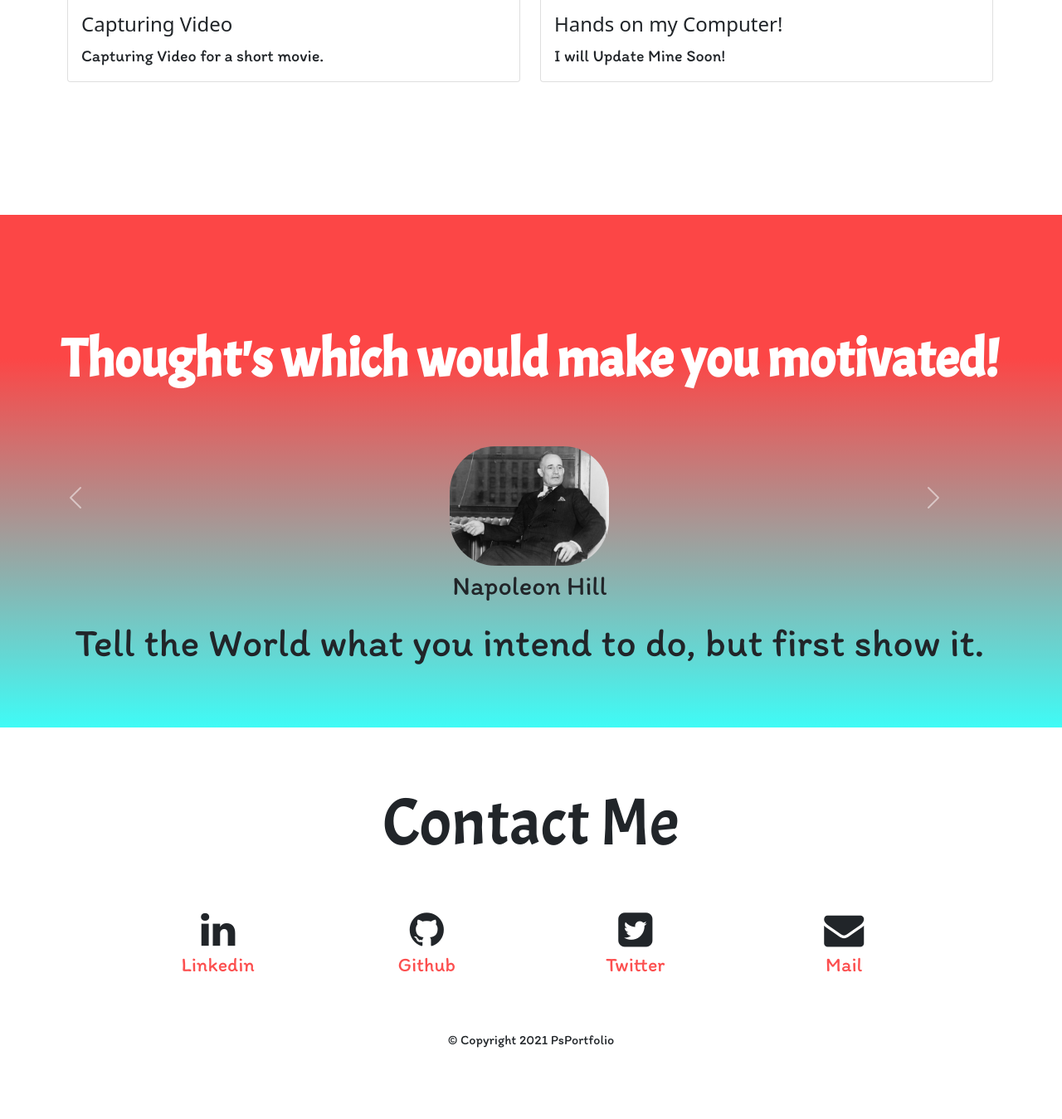
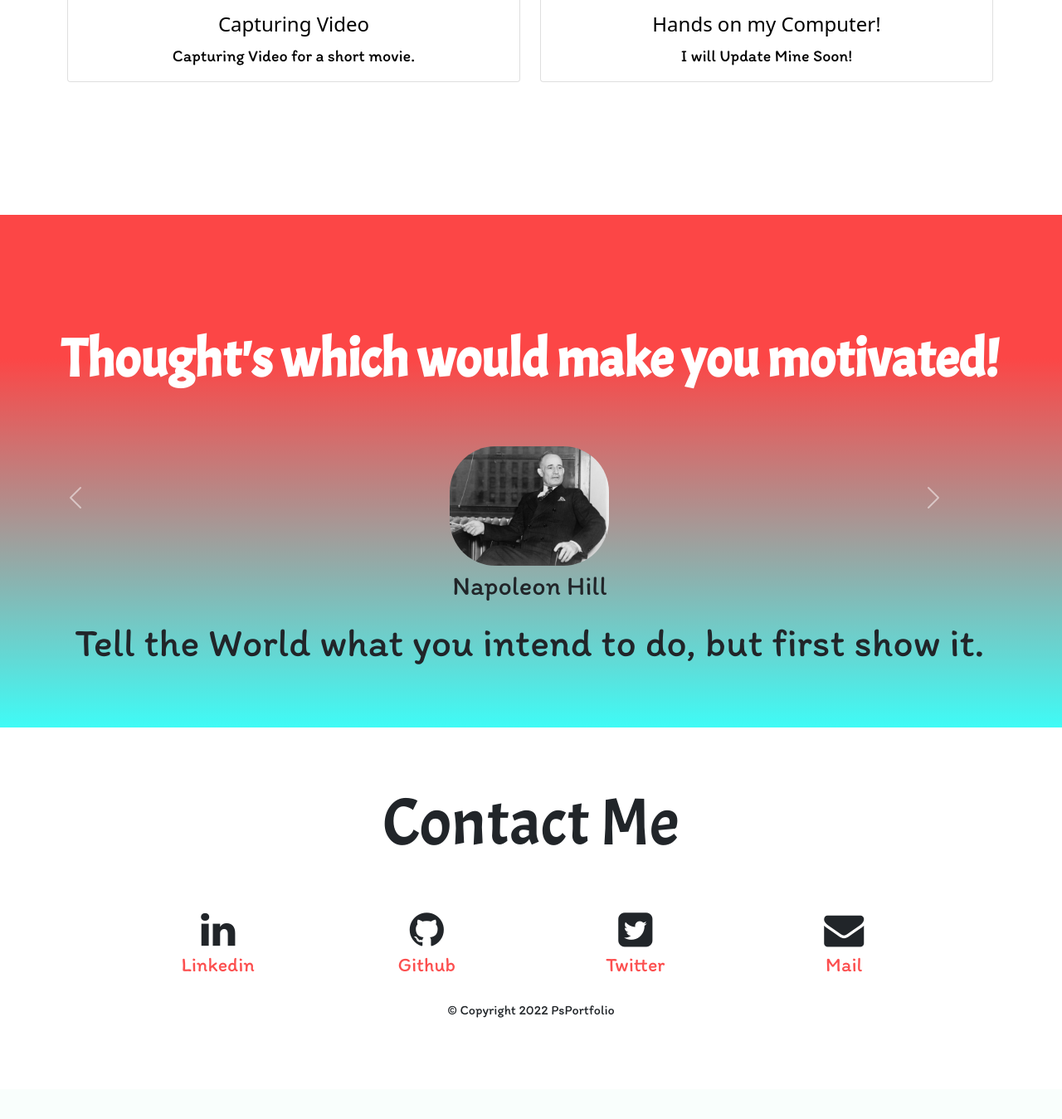
Before and after one commit to PoorneshShiva/Portfolio, a Flask app: page / in a window 1280 px wide. Shown: the part 1828-3177 px from the top of the page at 83% size. After the commit the page ends 3055 px from the top, so only its background shows below. Run offline with Flask 2, Linux system fonts and the light colour scheme; some libraries are stand-ins or nearby versions; some web fonts are replaced.

Commit message:
Adding some styles

```diff
--- a/static/css/styles.css
+++ b/static/css/styles.css
@@ -1,3 +1,4 @@
+
 h3{
 font-family: 'Teko', sans-serif;
 font-size: 3rem;
@@ -8,6 +9,7 @@ font-size: 2.5rem;
 }
 a{
 color:#FC4F4F;
+
 }
 
 
@@ -18,6 +20,7 @@ color:#FC4F4F;
 .ps{
 font-family: 'Leckerli One', cursive;
 color:#FC4F4F;
+
 }
 .title{
 font-family: 'Suez One', serif;
@@ -105,7 +108,11 @@ border:none;
 padding:4rem 2 10rem 0;
 
 }
-
+.card-title,
+.card-text{
+text-align:center;
+color:black;
+}
 .darkmode{
 background:#575757;
 }
@@ -252,6 +259,8 @@ color:inherit;
 }
 .index_social_name{
 color:#FC4F4F;
+height: 1px;
+
 font-size:1.5rem;
 padding-bottom:20%;
 display:inline-block;
@@ -275,13 +284,18 @@ font-size:1.5rem;
 display:inline-block;
 color:#black;
 padding-bottom:20%;
+
 }
 .social_row{
 text-align:center;
+
 }
+
+
 .copyright{
 font-size:1rem;
 }
+
 
 
 
@@ -315,16 +329,22 @@ transform:tranlateY(0px);
 
 
 @media (max-width:780px){
+
 .ppic{
+filter:drop-shadow(-5px 6px 10px black)
 margin-left:4%;
 text-align:center;
 float:none;
+font-size:120px;
 }
 .name{
 text-align:center;
 
 
 }
+.title{
+font-size:1rem;
+}
 .subtitle{
 text-align:center;
 
--- a/templates/certificates.html
+++ b/templates/certificates.html
@@ -206,7 +206,7 @@
 
             </div>
 
-            <p class="copyright">© Copyright 2021 PsPortfolio</p>
+            <p class="copyright">© Copyright 2022 PsPortfolio</p>
         </div>
     </div>
 
--- a/templates/header.html
+++ b/templates/header.html
@@ -3,6 +3,8 @@
 <head>
     <meta charset="UTF-8">
     <title>Home Page</title>
+
+    <link rel="icon" href="../static/images/logo-modified.png" >
     <!--    <script src="https://code.jquery.com/jquery-3.2.1.slim.min.js" integrity="sha384-KJ3o2DKtIkvYIK3UENzmM7KCkRr/rE9/Qpg6aAZGJwFDMVNA/GpGFF93hXpG5KkN" crossorigin="anonymous"></script>-->
     <!--    <script src="https://cdnjs.cloudflare.com/ajax/libs/popper.js/1.12.3/umd/popper.min.js" integrity="sha384-vFJXuSJphROIrBnz7yo7oB41mKfc8JzQZiCq4NCceLEaO4IHwicKwpJf9c9IpFgh" crossorigin="anonymous"></script>-->
     <!--    <script src="https://maxcdn.bootstrapcdn.com/bootstrap/4.0.0-beta.2/js/bootstrap.min.js" integrity="sha384-alpBpkh1PFOepccYVYDB4do5UnbKysX5WZXm3XxPqe5iKTfUKjNkCk9SaVuEZflJ" crossorigin="anonymous"></script>-->
--- a/templates/index.html
+++ b/templates/index.html
@@ -68,7 +68,7 @@
         <div class="row row-cols-1 row-cols-md-2 g-4">
             {% for each in homepage_gallery %}
 
-
+            <a href={{each["link"]}} style="text-decoration:none">
             <div class="col">
                 <div class="card" onclick="" onmouseover="" onmouseout="">
                     <img src={{each["link"]}} class="card-img-top esha_image" alt="...">
@@ -78,6 +78,7 @@
                     </div>
                 </div>
             </div>
+                </a>
             {% endfor %}
 
         </div>
@@ -123,16 +124,17 @@
             </button>
         </div>
     </div>
+
 </section>
 <section class="contact darkmode-section" id="footer_id">
     <div class="container container-lg-12 container-sm-12 container-md-12">
         <div class="container container-lg-12 container-sm-12 container-md-12 social_footer ">
             <h1 class="contact_title">Contact Me</h1>
             <div class="row  row-cols-2 row-cols-lg-4 gx-4 g-lg-4 align-items-start social_row">
-                <div class="col">
+                <div class="col linkden">
                     <a class="social" href="https://www.linkedin.com/in/poornesh-shiva-9529a0215/"> <i
                             class="fa fa-brands fa-linkedin fa-3x "></i></a><br>
-                    <p class="index_social_name">Linkedin</p>
+                    <p class="index_social_name ">Linkedin</p>
                 </div>
                 <div class="col">
                     <a class="social" href="https://github.com/PoorneshShiva"><i
@@ -153,7 +155,7 @@
 
             </div>
 
-            <p class="copyright">© Copyright 2021 PsPortfolio</p>
+            <p class="copyright">© Copyright 2022 PsPortfolio</p>
         </div>
     </div>
 
--- a/templates/music.html
+++ b/templates/music.html
@@ -142,7 +142,7 @@
 
             </div>
 
-            <p class="copyright">© Copyright 2021 PsPortfolio</p>
+            <p class="copyright">© Copyright 2022 PsPortfolio</p>
         </div>
     </div>
 
--- a/templates/photography.html
+++ b/templates/photography.html
@@ -130,7 +130,7 @@
 
             </div>
 
-            <p class="copyright">© Copyright 2021 PsPortfolio</p>
+            <p class="copyright">© Copyright 2022 PsPortfolio</p>
         </div>
     </div>
 
--- a/templates/project.html
+++ b/templates/project.html
@@ -258,7 +258,7 @@
 
             </div>
 
-            <p class="copyright">© Copyright 2021 PsPortfolio</p>
+            <p class="copyright">© Copyright 2022 PsPortfolio</p>
         </div>
     </div>
 
```
Also changed, not shown: static/images/logo-modified.png (added).
